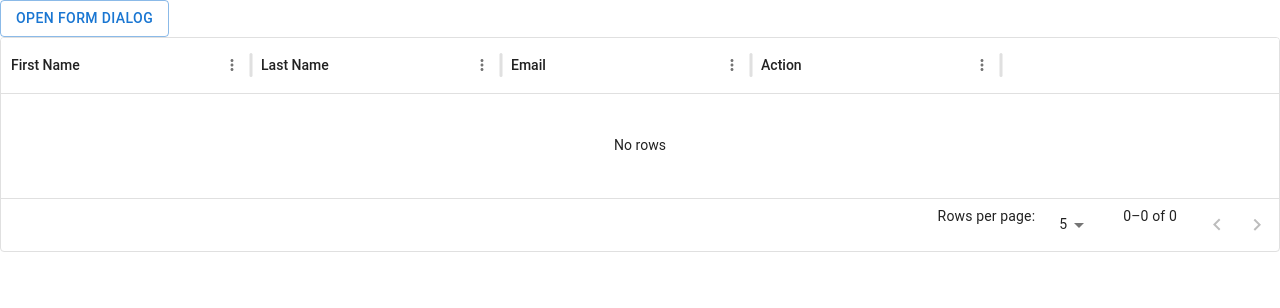
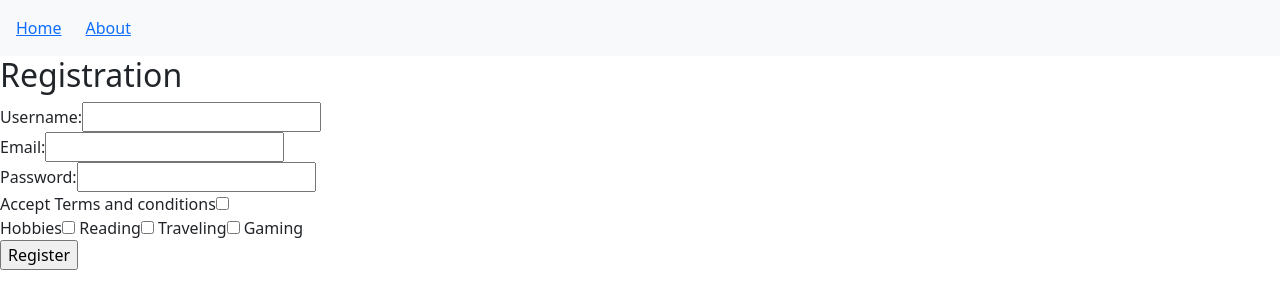
Before and after one commit to Vaibhavthanki/my-react-app, a React (Vite) app: page /registration in a window 1280 px wide. Shown: the top 308 px of the page. Built offline with nearby package versions, Linux system fonts and the light colour scheme.

Commit message:
feat: Implement routing with react-router-dom; add Home, About, and Navigation components

```diff
--- a/package.json
+++ b/package.json
@@ -19,6 +19,7 @@
     "react": "^19.1.1",
     "react-dom": "^19.1.1",
     "react-icons": "^5.5.0",
+    "react-router-dom": "^7.10.1",
     "yup": "^1.7.1"
   },
   "devDependencies": {
--- /dev/null
+++ b/src/About.jsx
@@ -0,0 +1,9 @@
+import React from "react";
+import { useLocation } from "react-router-dom";
+
+export const About = () => {
+  const location = useLocation();
+
+  console.log(location, "checklocation from about");
+  return <div>about</div>;
+};
--- a/src/App.jsx
+++ b/src/App.jsx
@@ -9,6 +9,10 @@ import UserRegistration from "./userRegistration";
 import PaginationWithMui from "./PaginationWithMui";
 import DataGridWithMui from "./DataGridWithMui";
 import Crud from "./Crud";
+import { BrowserRouter, Route, Routes } from "react-router-dom";
+import { Home } from "./home";
+import { About } from "./about";
+import { Navigation } from "./Navigation";
 
 function App() {
   return (
@@ -27,7 +31,17 @@ function App() {
     // <Axios />
     // <PaginationWithMui />
     // <DataGridWithMui />
-    <Crud />
+    <div>
+      <BrowserRouter>
+        <Navigation />
+        <Routes>
+          <Route path="/home" element={<Home />} />
+          <Route path="/about" element={<About />} />
+          <Route path="/registration" element={<Registration />} />
+          {/* <Route path="/crud" element={<Crud />} /> */}
+        </Routes>
+      </BrowserRouter>
+    </div>
   );
 }
 
--- /dev/null
+++ b/src/Home.jsx
@@ -0,0 +1,9 @@
+import React from "react";
+import { useLocation } from "react-router-dom";
+
+export const Home = () => {
+  const location = useLocation();
+
+  console.log(location, "checklocation from home");
+  return <div>home</div>;
+};
--- /dev/null
+++ b/src/Navigation.jsx
@@ -0,0 +1,21 @@
+import React from "react";
+import { Link } from "react-router-dom";
+
+export const Navigation = () => {
+  return (
+    <div className="d-flex justify-content-between p-3 bg-light">
+      <div className="row">
+        <div className="col">
+          <div className="row">
+            <div className="col mr-3">
+              <Link to="/home">Home</Link>
+            </div>
+            <div className="col mr-3">
+              <Link to="/about">About</Link>
+            </div>
+          </div>
+        </div>
+      </div>
+    </div>
+  );
+};
--- a/src/Registration.jsx
+++ b/src/Registration.jsx
@@ -1,6 +1,12 @@
 import React, { useState } from "react";
+import { useLocation, useNavigate } from "react-router-dom";
 
 export const Registration = () => {
+  const navigate = useNavigate();
+  const location = useLocation();
+
+  console.log(location, "checklocation");
+
   const [formData, setFormData] = useState({
     username: "",
     email: "",
@@ -67,6 +73,7 @@ export const Registration = () => {
         [key]: errorMessage,
       }));
     });
+    navigate("/home");
   };
 
   const handleChange = (e) => {
```
Also changed, not shown: 1 other file (tests, documents, lock files or other folders).
